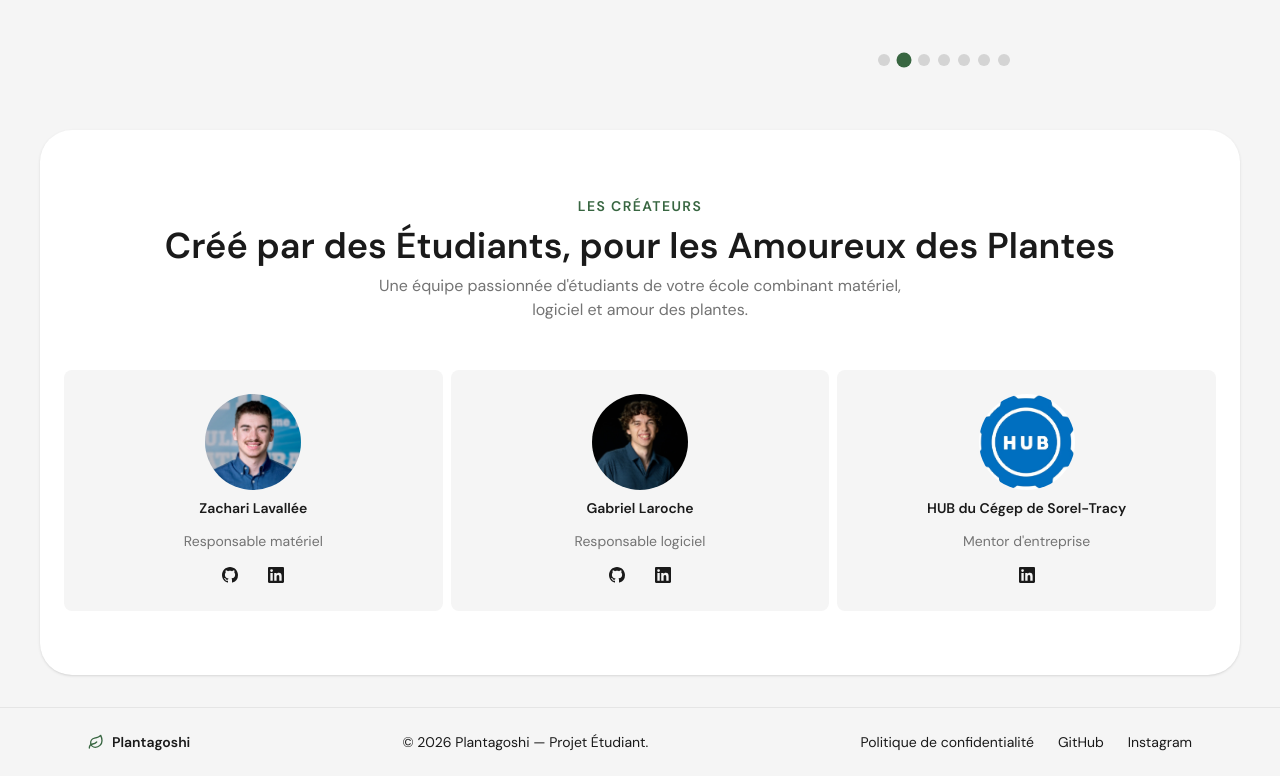
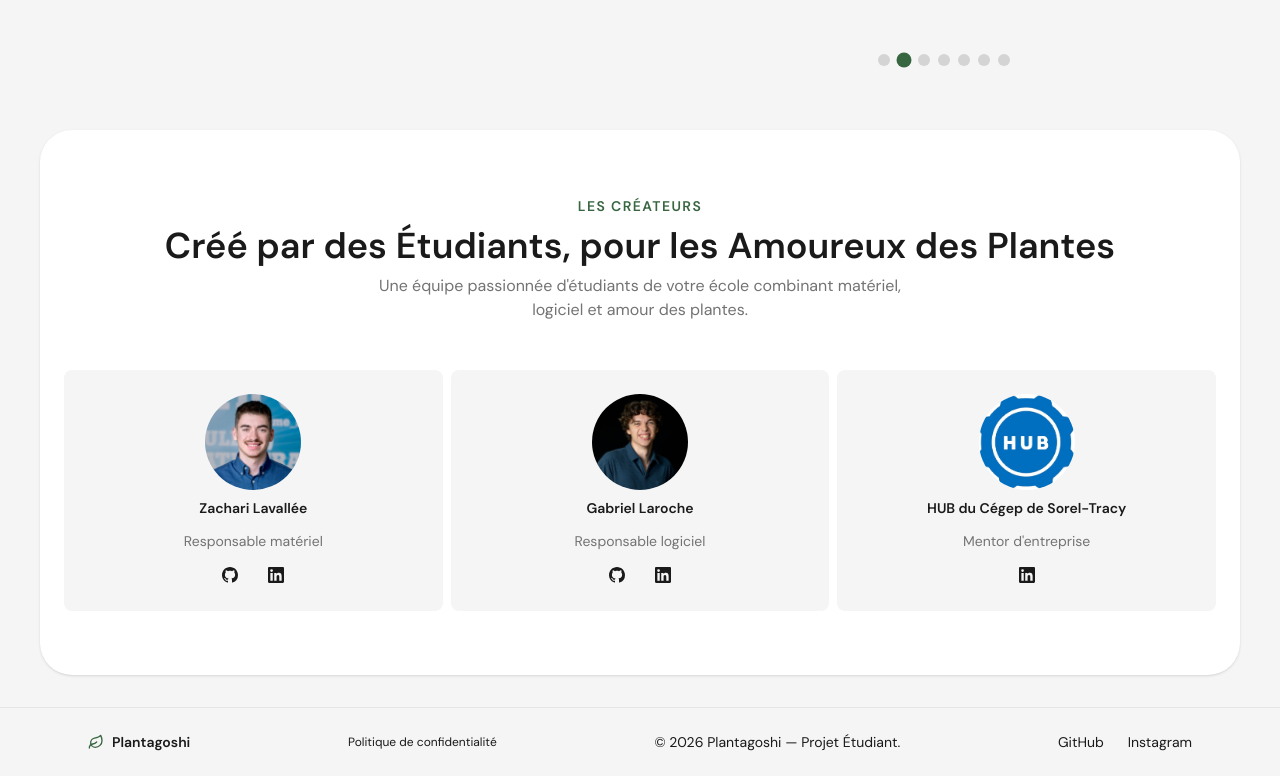
Before and after one commit to Plantagoshi/plantagoshi-landing, a Vue app: page / in a window 1280 px wide. Shown: the part 2157-2933 px from the top of the page. Built offline with nearby package versions, Linux system fonts and the light colour scheme.

Commit message:
style: update footer style

```diff
--- a/src/components/FooterSection.vue
+++ b/src/components/FooterSection.vue
@@ -8,12 +8,14 @@
             <span class="font-bold font-display flex items-center gap-2">
                 <Leaf class="w-4 h-4 text-primary" /> Plantagoshi
             </span>
-            <p>{{ t('footer.copyright') }}</p>
-            <div class="flex gap-6">
+            <div class="flex gap-4 text-xs">
                 <router-link
                     to="/privacy"
                     class="hover:text-primary transition-colors"
                 >{{ t('footer.privacy') }}</router-link>
+            </div>
+            <p>{{ t('footer.copyright') }}</p>
+            <div class="flex gap-6">
                 <a
                     href="https://github.com/Plantagoshi"
                     target="_blank"
```
